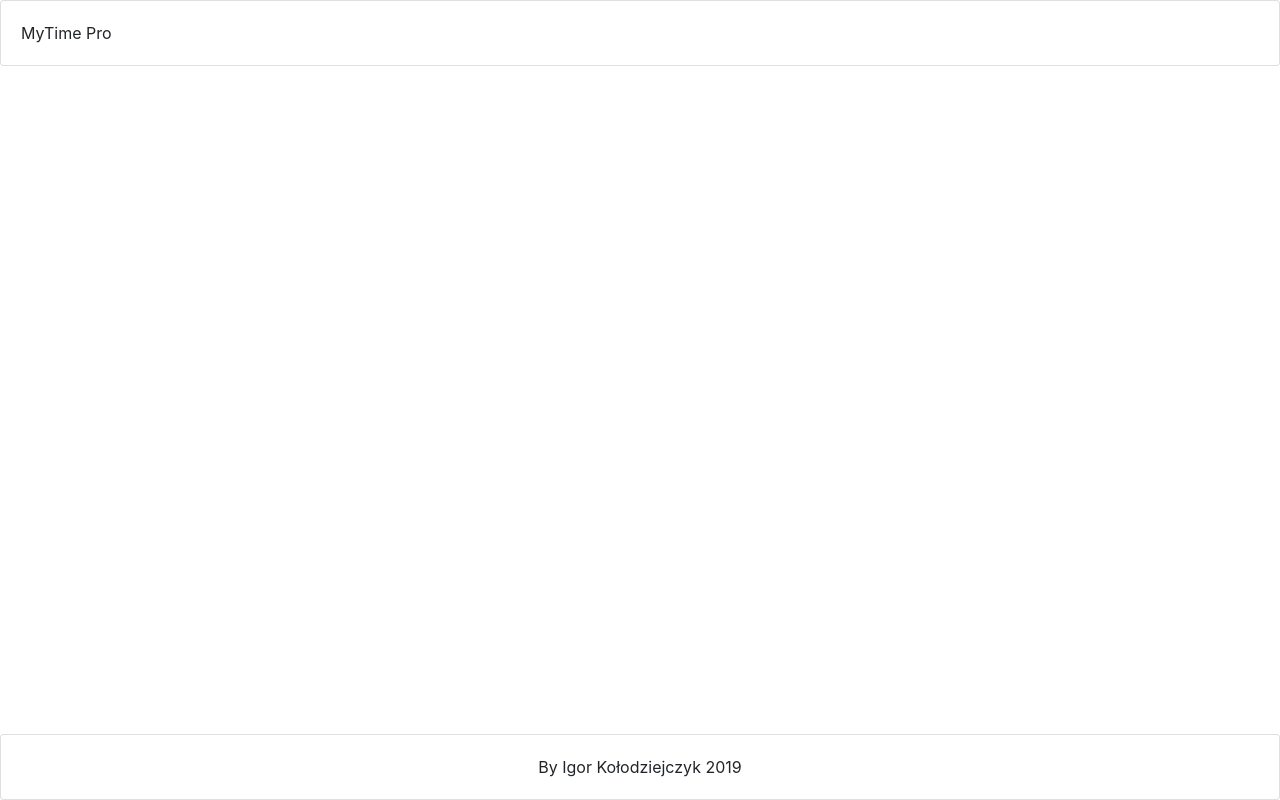
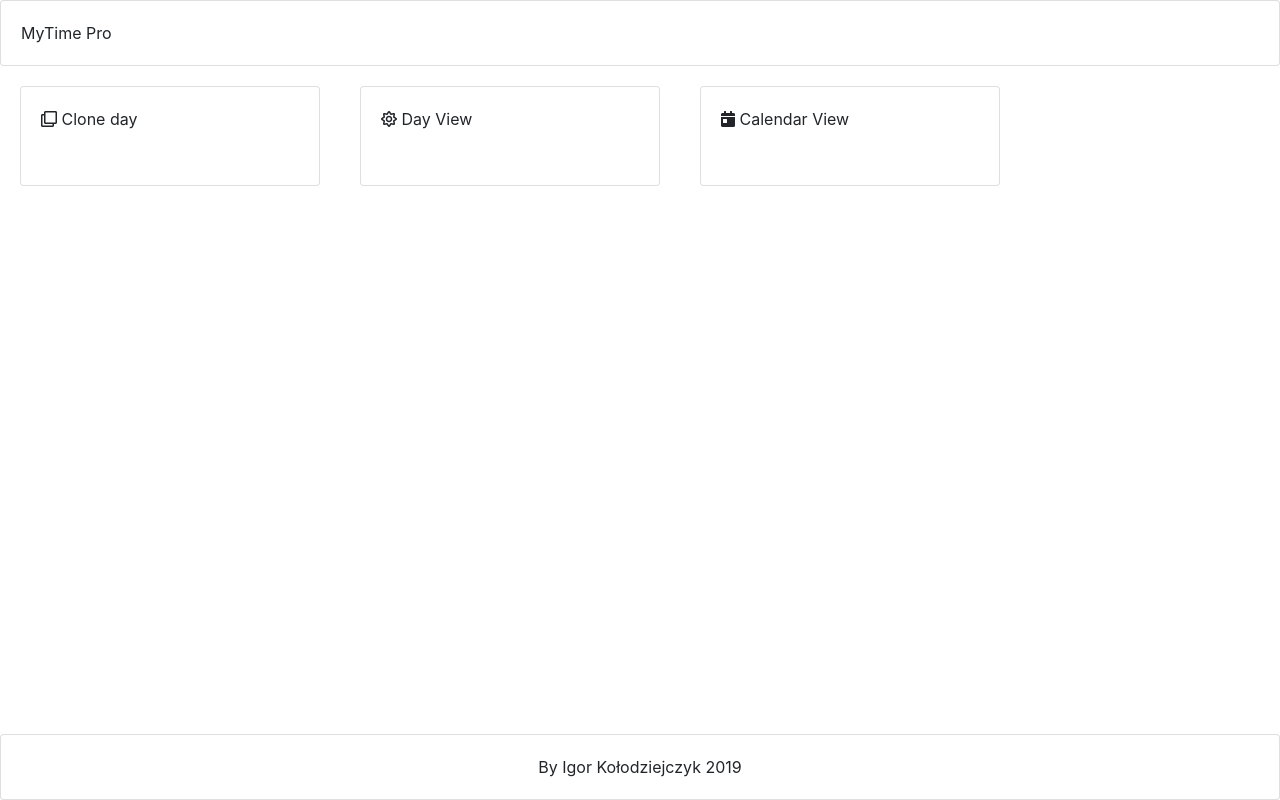
Before and after one commit to igorkol1/MyTime-Proffesional, an Angular app in the folder MyTimeProFrontend/: page /user/activities in a window 1280 px wide. Before the commit this address led to /. Built offline with nearby package versions, Linux system fonts and the light colour scheme.

Commit message:
User dashboard

```diff
--- a/MyTimeProFrontend/src/app/app-routing.module.ts
+++ b/MyTimeProFrontend/src/app/app-routing.module.ts
@@ -8,6 +8,7 @@ import {UserListComponent} from './components/manager/user-list/user-list.compon
 import {ProjectListComponent} from './components/manager/project-list/project-list.component';
 import {ManagerReportDashboardComponent} from './components/manager/manager-report-dashboard/manager-report-dashboard.component';
 import {ActivitiesDashboardComponent} from './components/manager/activities-dashboard/activities-dashboard.component';
+import {UserActivitiesDashboardComponent} from './components/user/user-activities-dashboard/user-activities-dashboard.component';
 
 const routes: Routes = [
   {path: '', component: LoginComponent},
@@ -18,6 +19,7 @@ const routes: Routes = [
   {path: 'manager/report', component: ManagerReportDashboardComponent},
   {path: 'manager/activities', component: ActivitiesDashboardComponent},
   {path: 'user/dashboard', component: UserDashboardComponent},
+  {path: 'user/activities', component: UserActivitiesDashboardComponent},
   {path: 'logout', component: LogoutComponent}
 ];
 
--- a/MyTimeProFrontend/src/app/app.module.ts
+++ b/MyTimeProFrontend/src/app/app.module.ts
@@ -19,6 +19,7 @@ import { ManagerReportDashboardComponent } from './components/manager/manager-re
 import { NewUserFormComponent } from './components/manager/new-user-form/new-user-form.component';
 import { ActivitiesDashboardComponent } from './components/manager/activities-dashboard/activities-dashboard.component';
 import { ProjectFormComponent } from './components/manager/project-form/project-form.component';
+import { UserActivitiesDashboardComponent } from './components/user/user-activities-dashboard/user-activities-dashboard.component';
 
 @NgModule({
   declarations: [
@@ -34,7 +35,8 @@ import { ProjectFormComponent } from './components/manager/project-form/project-
     ManagerReportDashboardComponent,
     NewUserFormComponent,
     ActivitiesDashboardComponent,
-    ProjectFormComponent
+    ProjectFormComponent,
+    UserActivitiesDashboardComponent
   ],
   entryComponents: [
     NewUserFormComponent,
--- /dev/null
+++ b/MyTimeProFrontend/src/app/components/user/user-activities-dashboard/user-activities-dashboard.component.html
@@ -0,0 +1,23 @@
+
+
+<div class="card menuCard" (click)="cloneDay()">
+  <div class="menuContent">
+    <i class="far fa-clone"></i>
+    Clone day
+  </div>
+
+</div>
+
+<div class="card menuCard" (click)="navigateToDayView()">
+  <div class="menuContent">
+    <i class="far fa-sun"></i>
+    Day View
+  </div>
+</div>
+
+<div class="card menuCard" (click)="navigateToCalendarView()">
+  <div class="menuContent">
+    <i class="fas fa-calendar-day"></i>
+    Calendar View
+  </div>
+</div>
--- /dev/null
+++ b/MyTimeProFrontend/src/app/components/user/user-activities-dashboard/user-activities-dashboard.component.ts
@@ -0,0 +1,26 @@
+import { Component, OnInit } from '@angular/core';
+
+@Component({
+  selector: 'app-user-activities-dashboard',
+  templateUrl: './user-activities-dashboard.component.html',
+  styleUrls: ['./user-activities-dashboard.component.scss']
+})
+export class UserActivitiesDashboardComponent implements OnInit {
+
+  constructor() { }
+
+  ngOnInit() {
+  }
+
+  cloneDay() {
+
+  }
+
+  navigateToDayView() {
+
+  }
+
+  navigateToCalendarView() {
+
+  }
+}
--- a/MyTimeProFrontend/src/app/components/user/user-dashboard/user-dashboard.component.html
+++ b/MyTimeProFrontend/src/app/components/user/user-dashboard/user-dashboard.component.html
@@ -1 +1,13 @@
-<p>user-dashboard works!</p>
+<div class="card menuCard" (click)="navigateToActivities()">
+  <div class="menuContent">
+    <i class="far fa-clock"></i>
+    Activities
+  </div>
+</div>
+
+<div class="card menuCard" (click)="navigateToReports()">
+  <div class="menuContent">
+    <i class="fas fa-file-alt"></i>
+    Raports
+  </div>
+</div>
--- a/MyTimeProFrontend/src/app/components/user/user-dashboard/user-dashboard.component.ts
+++ b/MyTimeProFrontend/src/app/components/user/user-dashboard/user-dashboard.component.ts
@@ -1,4 +1,5 @@
 import { Component, OnInit } from '@angular/core';
+import {Router} from '@angular/router';
 
 @Component({
   selector: 'app-user-dashboard',
@@ -7,9 +8,18 @@ import { Component, OnInit } from '@angular/core';
 })
 export class UserDashboardComponent implements OnInit {
 
-  constructor() { }
+  constructor(
+    private router: Router
+  ) { }
 
   ngOnInit() {
   }
 
+  navigateToActivities() {
+    this.router.navigate(['user/activities']);
+  }
+
+  navigateToReports() {
+    this.router.navigate(['manager/report']);
+  }
 }
```
Also changed, not shown: MyTimeProFrontend/src/app/components/user/user-activities-dashboard/user-activities-dashboard.component.scss (added).
